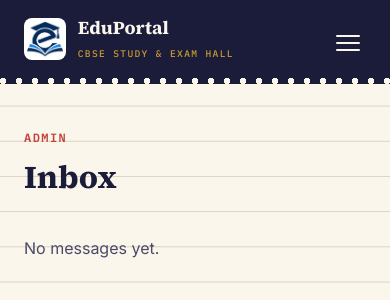
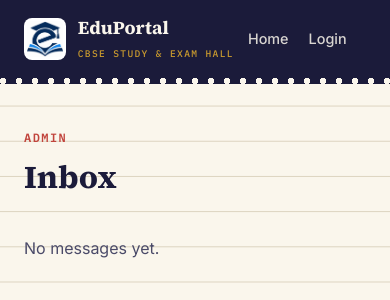
Before and after one commit to Saurabh-18-py/Eduportal, a Django app: template templates/accounts/inbox.html in a window 390 px wide. Shown: the top 300 px of the page. Run offline with Django 3.2, Linux system fonts and the light colour scheme; the template is opened without the code that fills it, so the values that code supplies are empty.

Commit message:
Nav: Doubt Solver + Profile fixed first, rest horizontally scrollable

```diff
--- a/static/css/style.css
+++ b/static/css/style.css
@@ -41,8 +41,8 @@ a { color: inherit; }
     display: flex;
     justify-content: space-between;
     align-items: center;
-    flex-wrap: wrap;
-    gap: 10px;
+    flex-wrap: nowrap;
+    gap: 14px;
 }
 
 .brand {
@@ -51,6 +51,7 @@ a { color: inherit; }
     gap: 12px;
     text-decoration: none;
     color: var(--paper);
+    flex-shrink: 0;
 }
 
 .brand-logo {
@@ -83,52 +84,19 @@ a { color: inherit; }
     display: flex;
     align-items: center;
     gap: 20px;
-    flex-wrap: wrap;
+    flex-wrap: nowrap;
+    flex: 1 1 auto;
+    min-width: 0;
+    overflow-x: auto;
+    -webkit-overflow-scrolling: touch;
+    scrollbar-width: none;
 }
-
-.nav-toggle {
-    display: none;
-    flex-direction: column;
-    justify-content: center;
-    gap: 5px;
-    background: transparent;
-    border: none;
-    padding: 6px;
-    cursor: pointer;
-    margin-left: auto;
+.nav-links::-webkit-scrollbar { display: none; }
+.nav-links a, .nav-links .push-bell {
+    flex-shrink: 0;
+    white-space: nowrap;
 }
-.nav-toggle span {
-    display: block;
-    width: 24px;
-    height: 2px;
-    background: var(--paper);
-    border-radius: 2px;
-    transition: transform 0.2s ease, opacity 0.2s ease;
-}
-.nav-toggle.is-open span:nth-child(1) { transform: translateY(7px) rotate(45deg); }
-.nav-toggle.is-open span:nth-child(2) { opacity: 0; }
-.nav-toggle.is-open span:nth-child(3) { transform: translateY(-7px) rotate(-45deg); }
-
-@media (max-width: 720px) {
-    .nav-toggle { display: flex; }
-    .nav-links {
-        display: none;
-        flex-basis: 100%;
-        flex-direction: column;
-        align-items: stretch;
-        gap: 2px;
-        margin-top: 12px;
-        padding-top: 12px;
-        border-top: 1px solid rgba(255,255,255,0.15);
-    }
-    .nav-links.is-open { display: flex; }
-    .nav-links a, .nav-links .push-bell {
-        padding: 10px 4px;
-        width: 100%;
-    }
-    .nav-links .nav-id { width: auto; align-self: flex-start; }
-    .nav-links .nav-cta { text-align: center; }
-}
+.nav-links .nav-id { flex-shrink: 0; }
 
 .nav-links a {
     text-decoration: none;
--- a/templates/base.html
+++ b/templates/base.html
@@ -31,20 +31,10 @@
                 <img src="/static/images/logo-icon.png" alt="EduPortal" class="brand-logo">
                 <span class="brand-text">EduPortal<br><small>CBSE STUDY &amp; EXAM HALL</small></span>
             </a>
-            <button type="button" class="nav-toggle" id="nav-toggle" aria-label="Menu" aria-expanded="false">
-                <span></span><span></span><span></span>
-            </button>
             <nav class="nav-links" id="nav-links">
-                <a href="{% url 'home' %}">Home</a>
                 {% if user.is_authenticated %}
-                    <a href="{% url 'mocktest:my_attempts' %}">My Results</a>
                     {% if not user.is_superuser %}
                         <a href="{% url 'doubtsolver:chat' %}">Doubt Solver</a>
-                    {% endif %}
-                    {% if user.is_superuser %}
-                        <a href="{% url 'accounts:inbox' %}">Inbox{% if unread_message_count %} <span class="badge-dot">{{ unread_message_count }}</span>{% endif %}</a>
-                    {% else %}
-                        <a href="{% url 'accounts:send_message' %}">Message{% if unread_message_count %} <span class="badge-dot">{{ unread_message_count }}</span>{% endif %}</a>
                     {% endif %}
                     <a href="{% url 'accounts:profile' %}" class="nav-id">
                         {% if user.profile.avatar.image %}
@@ -54,11 +44,19 @@
                         {% endif %}
                         {{ user.username }}
                     </a>
+                    <a href="{% url 'home' %}">Home</a>
+                    <a href="{% url 'mocktest:my_attempts' %}">My Results</a>
+                    {% if user.is_superuser %}
+                        <a href="{% url 'accounts:inbox' %}">Inbox{% if unread_message_count %} <span class="badge-dot">{{ unread_message_count }}</span>{% endif %}</a>
+                    {% else %}
+                        <a href="{% url 'accounts:send_message' %}">Message{% if unread_message_count %} <span class="badge-dot">{{ unread_message_count }}</span>{% endif %}</a>
+                    {% endif %}
                     {% if VAPID_PUBLIC_KEY %}
                         <button type="button" id="push-bell" class="push-bell" data-vapid-key="{{ VAPID_PUBLIC_KEY }}">🔕</button>
                     {% endif %}
                     <a href="{% url 'accounts:logout' %}">Logout</a>
                 {% else %}
+                    <a href="{% url 'home' %}">Home</a>
                     <a href="{% url 'accounts:login' %}">Login</a>
                     <a href="{% url 'accounts:signup' %}" class="nav-cta">Sign Up</a>
                 {% endif %}
@@ -92,18 +90,6 @@
     <script src="/static/js/push.js"></script>
     <script src="/static/js/pwa-install.js"></script>
     <script>
-        (function () {
-            var toggle = document.getElementById('nav-toggle');
-            var nav = document.getElementById('nav-links');
-            if (!toggle || !nav) return;
-            toggle.addEventListener('click', function () {
-                var open = nav.classList.toggle('is-open');
-                toggle.classList.toggle('is-open', open);
-                toggle.setAttribute('aria-expanded', open ? 'true' : 'false');
-            });
-        })();
-    </script>
-    <script>
         // Register the service worker for everyone (not just push-notification
         // subscribers) so the site is installable and works a little offline.
         if ('serviceWorker' in navigator) {
```
